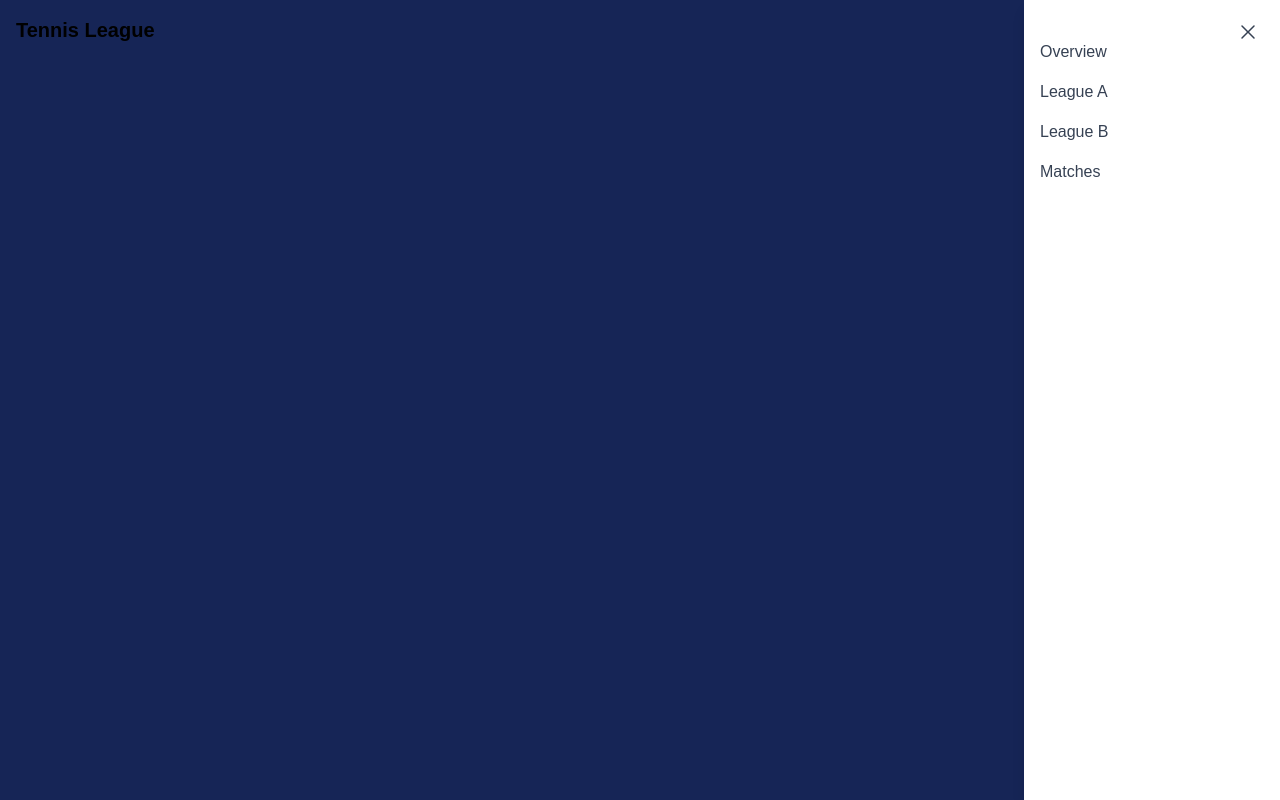
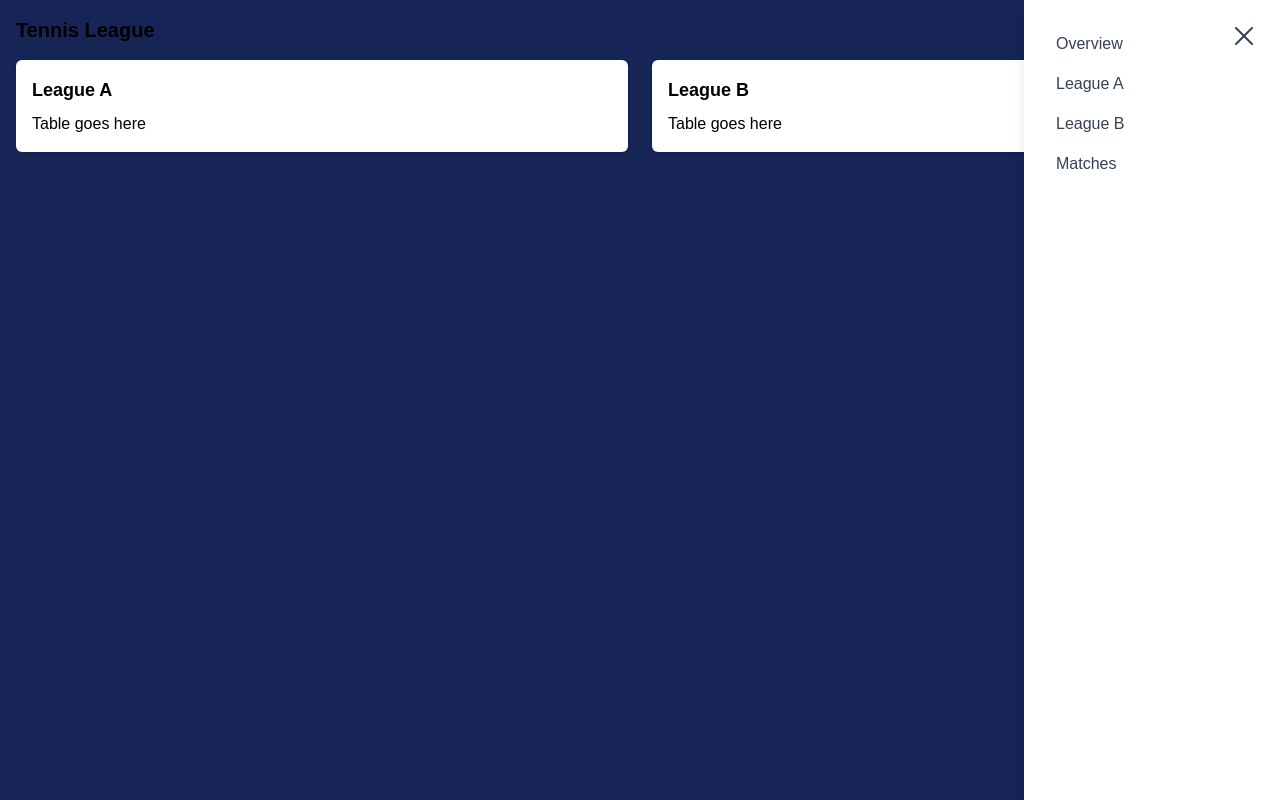
Before and after one commit to danielhc0228/my-tennis-app, a Next.js app: page / in a window 1280 px wide. Both pictures are taken after a click on the button 1252 px from the left and 30 px from the top of the page. Built offline with nearby package versions, Linux system fonts and the light colour scheme.

Commit message:
Create tab component

```diff
--- a/src/app/league-a/page.tsx
+++ b/src/app/league-a/page.tsx
@@ -1,5 +1,6 @@
 "use client";
 
+import Tab from "@/components/tab";
 import { Bars3Icon, XMarkIcon } from "@heroicons/react/24/solid";
 import { useState } from "react";
 
@@ -25,6 +26,18 @@ export default function LeagueTable() {
                 <h2 className='text-lg font-semibold mb-2'>League A</h2>
                 <p>Table goes here</p>
             </div>
+            {showTab && (
+                <>
+                    <button
+                        onClick={() => {
+                            setShowTab(false);
+                        }}
+                    >
+                        <XMarkIcon className='absolute right-5 size-6 top-5 text-gray-700 z-10' />
+                    </button>
+                    <Tab />
+                </>
+            )}
         </div>
     );
 }
--- a/src/app/page.tsx
+++ b/src/app/page.tsx
@@ -3,7 +3,7 @@
 
 import { useState } from "react";
 import { Bars3Icon, XMarkIcon } from "@heroicons/react/24/solid";
-import Link from "next/link";
+import Tab from "@/components/tab";
 
 export default function HomePage() {
     const [showTab, setShowTab] = useState(false);
@@ -24,41 +24,29 @@ export default function HomePage() {
                     )}
                 </button>
             </div>
+            <div className='grid grid-cols-1 md:grid-cols-2 gap-6'>
+                <div className='bg-white p-4 shadow rounded-md text-black'>
+                    <h2 className='text-lg font-semibold mb-2'>League A</h2>
+                    <p>Table goes here</p>
+                </div>
+                <div className='bg-white p-4 shadow rounded-md text-black'>
+                    <h2 className='text-lg font-semibold mb-2'>League B</h2>
+                    <p>Table goes here</p>
+                </div>
+            </div>
 
             {/* Side Tab Panel */}
             {showTab && (
-                <div className='absolute top-0 right-0 w-64 h-full bg-white shadow-lg z-50 p-4'>
+                <>
                     <button
                         onClick={() => {
                             setShowTab(false);
                         }}
                     >
-                        <XMarkIcon className='absolute right-5 size-6 top-5 text-gray-700' />
+                        <XMarkIcon className='absolute size-8 right-5 top-5 text-gray-700 z-51' />
                     </button>
-
-                    <div className='flex flex-col space-y-4'>
-                        <Link href={"/"}>
-                            <button className='text-left text-gray-700 hover:text-blue-500'>
-                                Overview
-                            </button>
-                        </Link>
-                        <Link href={"/league-a"}>
-                            <button className='text-left text-gray-700 hover:text-blue-500'>
-                                League A
-                            </button>
-                        </Link>
-                        <Link href={"/league-b"}>
-                            <button className='text-left text-gray-700 hover:text-blue-500'>
-                                League B
-                            </button>
-                        </Link>
-                        <Link href={"/matches"}>
-                            <button className='text-left text-gray-700 hover:text-blue-500'>
-                                Matches
-                            </button>
-                        </Link>
-                    </div>
-                </div>
+                    <Tab />
+                </>
             )}
         </div>
     );
--- a/src/components/tab.tsx
+++ b/src/components/tab.tsx
@@ -0,0 +1,30 @@
+import Link from "next/link";
+
+export default function Tab() {
+    return (
+        <div className='absolute top-0 right-0 w-64 h-full bg-white shadow-lg z-50 p-8'>
+            <div className='flex flex-col space-y-4'>
+                <Link href={"/"}>
+                    <h1 className='text-gray-700 hover:text-blue-500'>
+                        Overview
+                    </h1>
+                </Link>
+                <Link href={"/league-a"}>
+                    <h1 className='text-gray-700 hover:text-blue-500'>
+                        League A
+                    </h1>
+                </Link>
+                <Link href={"/league-b"}>
+                    <h1 className='text-gray-700 hover:text-blue-500'>
+                        League B
+                    </h1>
+                </Link>
+                <Link href={"/matches"}>
+                    <h1 className='text-gray-700 hover:text-blue-500'>
+                        Matches
+                    </h1>
+                </Link>
+            </div>
+        </div>
+    );
+}
```
